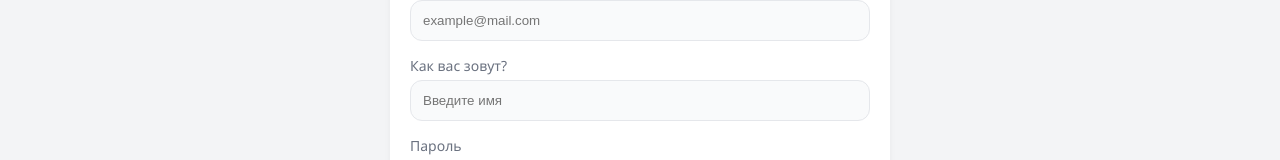
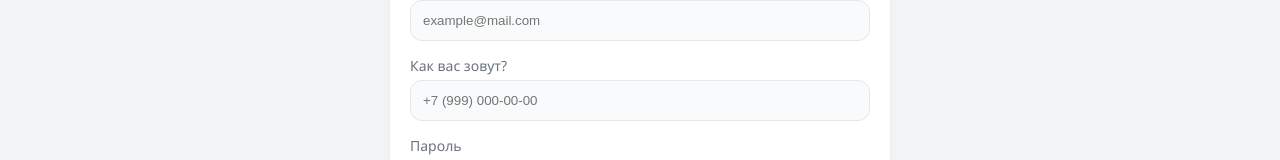
Before and after one commit to skeiigi/ai-financist-vue, a Vue app: page /register in a window 1280 px wide. Shown: the part 198-358 px from the top of the page. Built offline with nearby package versions, Linux system fonts and the light colour scheme.

Commit message:
Update RegisterView.vue

```diff
--- a/src/views/RegisterView.vue
+++ b/src/views/RegisterView.vue
@@ -14,7 +14,7 @@
 
       <div class="form-group">
         <label>Как вас зовут?</label>
-        <input v-model="firstName" type="text" class="input-field" placeholder="Введите имя">
+        <input v-model="phone" type="tel" class="input-field" placeholder="+7 (999) 000-00-00">
       </div>
 
       <div class="form-group">
```
